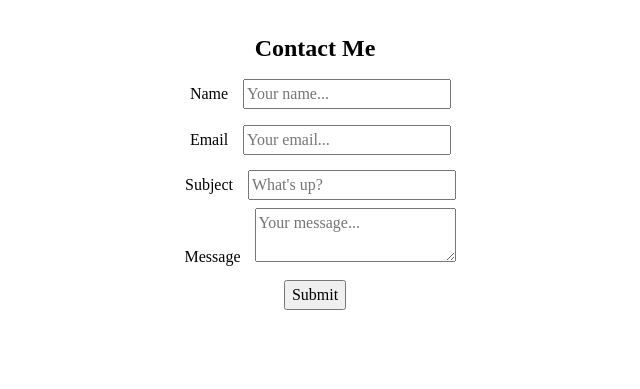
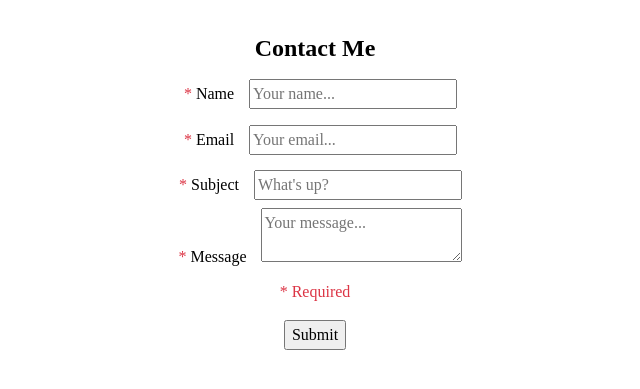
Before and after one commit to jocelynpliu/jocelynpliu.github.io, a PHP site: page /contact.php in a window 1280 px wide. Shown: the part 70-459 px from the top of the page, without its empty margins (325-965 px from the left). Run offline with PHP 8.4, Linux system fonts and the light colour scheme; some web fonts are replaced.

Commit message:
style edits

```diff
--- a/book_recs.php
+++ b/book_recs.php
@@ -56,8 +56,9 @@
         </form>
     </div>
 
+    <h5> <b>Reccomendations submitted through this page</b></h5>
+    <div class="row my-3" id="current-recs">
 
-    <div class="row">
     <?php while ( $row = $result->fetch_assoc() ) : ?>
         <img src="<?php echo $row["imageURL"]?>" class="book-cover"/>
     <?php endwhile; ?>
@@ -81,7 +82,6 @@
     ajaxGet("https://www.googleapis.com/books/v1/volumes?q=" + searchInput + "&key=AIzaSyC75f3jpgTWPU_Q6_33Llkgwf-77tmoDQw", function(results) {
 
         console.log("success");
-
         // convert the data into js object
         let jsResults = JSON.parse(results);
 
--- a/contact.php
+++ b/contact.php
@@ -31,20 +31,19 @@ if ( isset($_POST['name']) && isset($_POST['email']) ) {
 
   <form action="contact_confirmation.php" method="POST">
 
-    <label for="fname">Name</label>
+    <label for="fname"><span class="text-danger">*</span> Name</label>
     <input type="text" id="name" name="name" placeholder="Your name...">
     <br>
-    <label for="fname">Email</label>
+    <label for="fname"><span class="text-danger">*</span> Email</label>
     <input type="text" id="email" name="email" placeholder="Your email...">
     <br>
-
-    <label for="subject">Subject</label>
+    <label for="subject"><span class="text-danger">*</span> Subject</label>
     <input id="subject" name="subject" placeholder="What's up?" ></input>
     <br>
-
-    <label for="message">Message</label>
+    <label for="message"><span class="text-danger">*</span> Message</label>
     <textarea id="message" name="message" placeholder="Your message..." ></textarea>
     <br>
+    <p class="text-danger">* Required </p>
     <?php
 						if ( isset($error) && !empty($error) ) {
 							echo $error;
```
